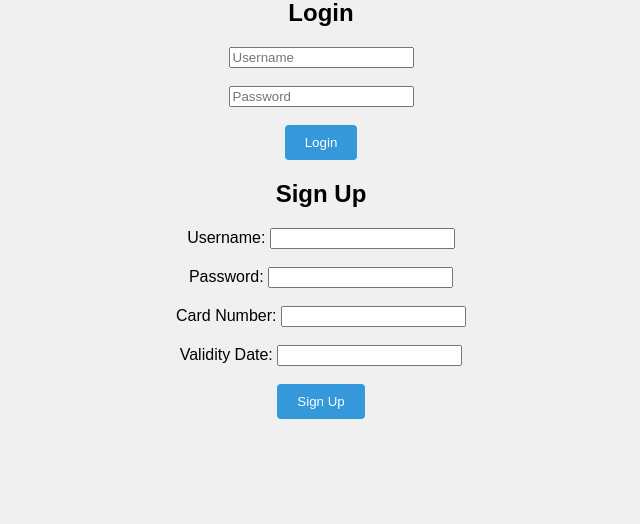
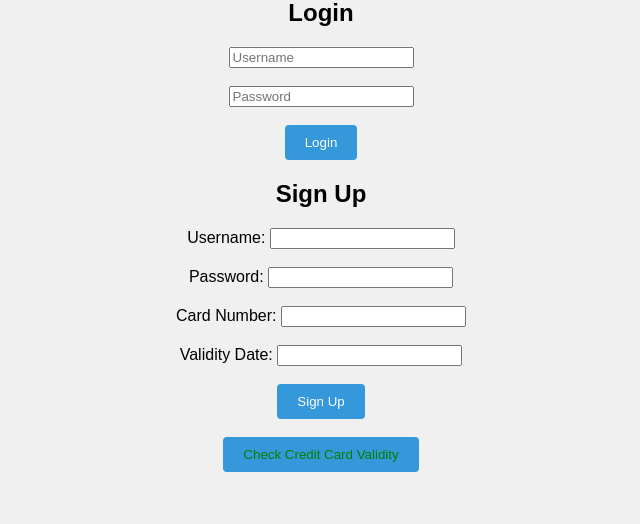
Before and after one commit to jarircse16/credit_card, a PHP site: page / in a window 1280 px wide. Shown: the part 81-605 px from the top of the page, without its empty margins (319-959 px from the left). Run offline with PHP 8.4, Linux system fonts and the light colour scheme.

Commit message:
validity checker added

```diff
--- a/credit_card/index.php
+++ b/credit_card/index.php
@@ -19,6 +19,7 @@
         echo('<h1>Welcome to Credit Card System</h1>');
         require_once('login.php');
         require_once('signup.php');
+        echo('<br><html><head><link rel="stylesheet" href="css/hover.css"><link rel="stylesheet" href="css/links.css"></head><body><button class="hover-button"><a href="is_valid.php">Check Credit Card Validity</a></h1></button></body></html>');
     }
     ?>
 </body>
```
